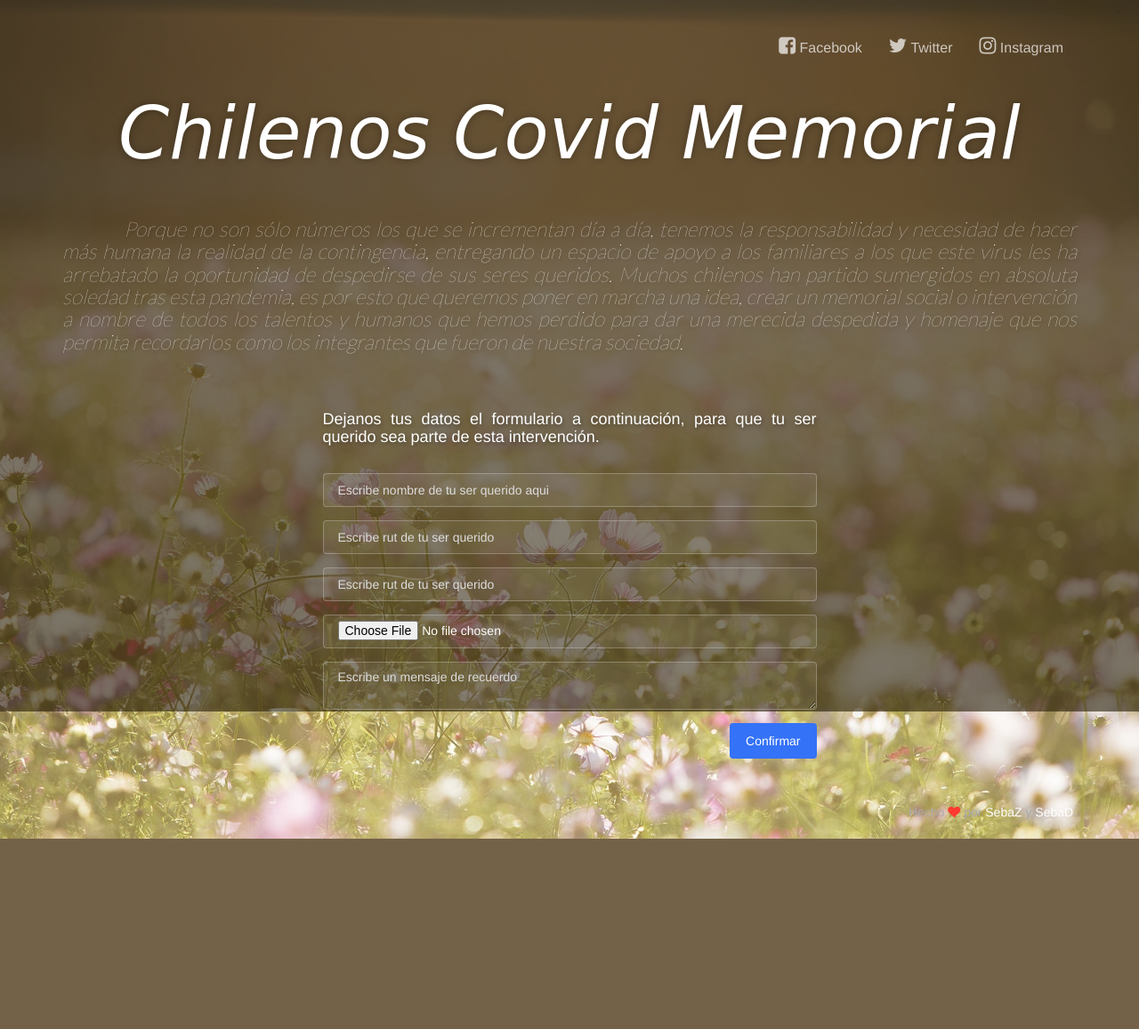
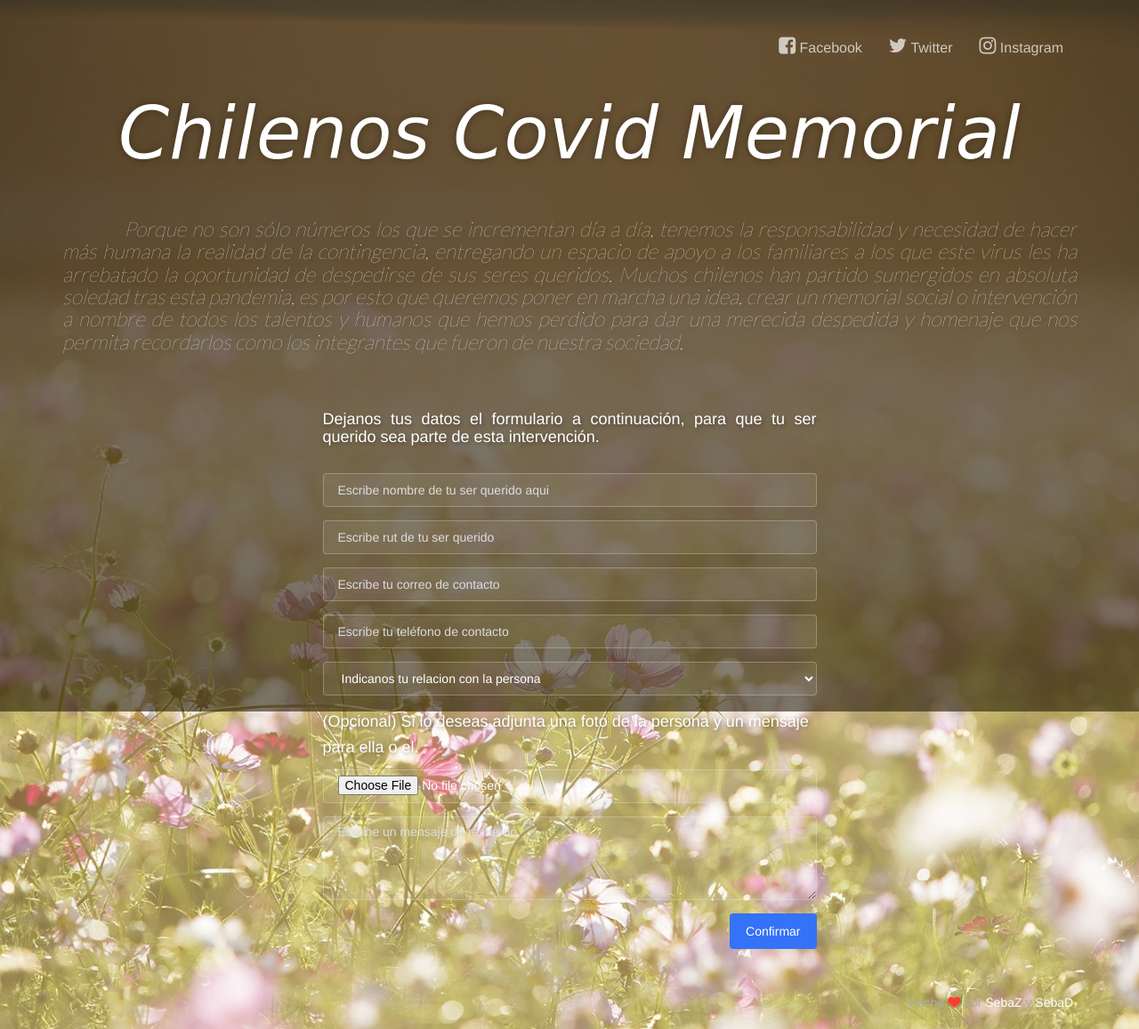
Before and after one commit to gatopadre/chilean_covid_memorial, a CodeIgniter 4 app: the page made by app/Views/welcome_message.php in a window 1280 px wide. Shown: the whole page at 89% size. Before the commit the page ends 943 px from the top, so only its background shows below. Run offline with PHP 8.4 and a stand-in for CodeIgniter, Linux system fonts and the light colour scheme; the template is opened without the code that fills it, so the values that code supplies are empty; some libraries are stand-ins or nearby versions; some web fonts are replaced.

Commit message:
subiendo avance

```diff
--- a/app/Views/welcome_message.php
+++ b/app/Views/welcome_message.php
@@ -95,16 +95,32 @@
                   <input type="text" class="form-control transparent" placeholder="Escribe rut de tu ser querido">
                 </div>
                 <div class="form-group">
-                  <label class="sr-only" for="image-input">Ingresa un mensaje de recuerdo</label>
-                  <input type="text" class="form-control transparent" placeholder="Escribe rut de tu ser querido">
+                  <label class="sr-only" for="image-input">Ingresa tu correo de contacto</label>
+                  <input type="email" class="form-control transparent" placeholder="Escribe tu correo de contacto">
                 </div>
                 <div class="form-group">
-                  <label class="sr-only" for="email-input">Ingresa tu correo de contacto</label>
-                  <input type="file" class="form-control transparent" placeholder="Escribe tu correo de contacto">
+                  <label class="sr-only" for="image-input">Ingresa tu teléfono de contacto</label>
+                  <input type="tel" class="form-control transparent" placeholder="Escribe tu teléfono de contacto">
                 </div>
                 <div class="form-group">
-                  <label class="sr-only" for="email-input">Ingresa un mensaje de recuerdo</label>
-                  <textarea class="form-control transparent" placeholder="Escribe un mensaje de recuerdo"></textarea>
+                  <label class="sr-only" for="image-input">Ingresa tu relacion con la persona</label>
+                  <select name="select-relacion" id="select-relacion" class="form-control transparent">
+                    <option value="">Indicanos tu relacion con la persona</option>
+                    <option value="familiar">familiar</option>
+                    <option value="familiar">familiar</option>
+                    <option value="amigo">amigo</option>
+                    <option value="conocido">conocido</option>
+                    <option value="vecino">vecino</option>
+                  </select>
+                </div>
+                <div class="form-group">
+                  <label class="sr-only" for="image-input">Adjunta una foto de la persona y un mensaje para ella o el.</label>
+                  <p class="image-text text">(Opcional) Si lo deseas adjunta una foto de la persona y un mensaje para ella o el.</p>
+                  <input type="file" class="form-control transparent" placeholder="Adjunta una imagen de la persona">
+                </div>
+                <div class="form-group">
+                  <label class="sr-only" for="email-input">Dejale un mensaje de recuerdo</label>
+                  <textarea class="form-control transparent" placeholder="Escribe un mensaje de recuerdo" rows="4"></textarea>
                 </div>
                 <button type="submit" class="btn btn-primary btn-fill pull-right" id="btn-confirmar">Confirmar</button>
               </form>
--- a/public/css/coming-sssoon.css
+++ b/public/css/coming-sssoon.css
@@ -764,6 +764,13 @@ h1 small, h2 small, h3 small, h1 .small, h2 .small, h3 .small {
     font-size: 18px;
     margin-bottom: 30px;
 }
+
+.main .subscribe .image-text{
+    color: #FFFFFF;
+    font-size: 18px;
+    text-shadow: 1px 2px 4px rgba(0, 0, 0, 0.33);
+}
+
 #video_background {
     position: fixed;
     top: 0px;
--- a/public/js/funciones.js
+++ b/public/js/funciones.js
@@ -1,4 +1,5 @@
 $(document).ready(function(){
+
     $('#btn-confirmar').click(function(e) {
         e.preventDefault();
         enviarFormulario($('#form-inscripcion'));
```
Also changed, not shown: 1 other file.
